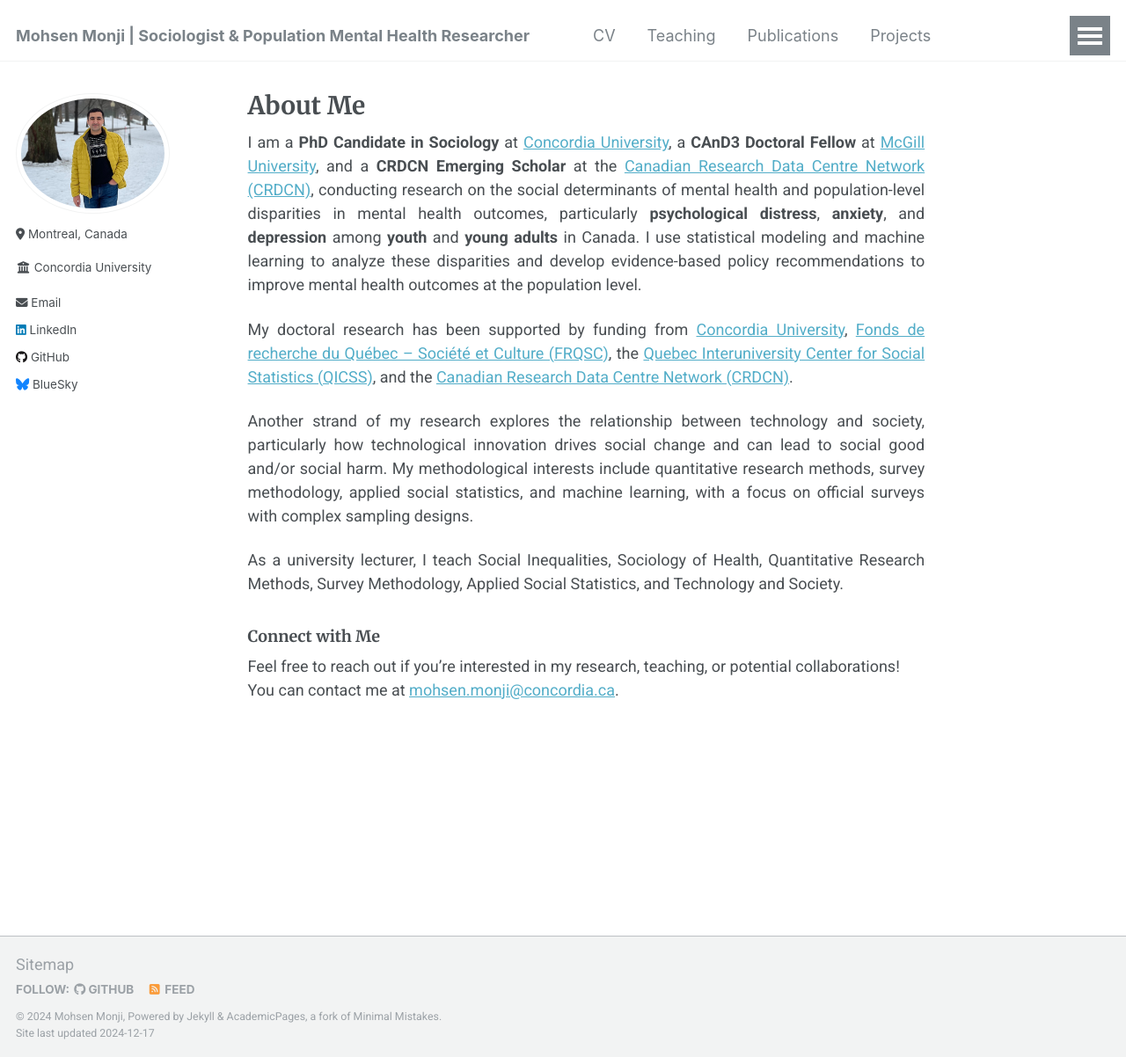
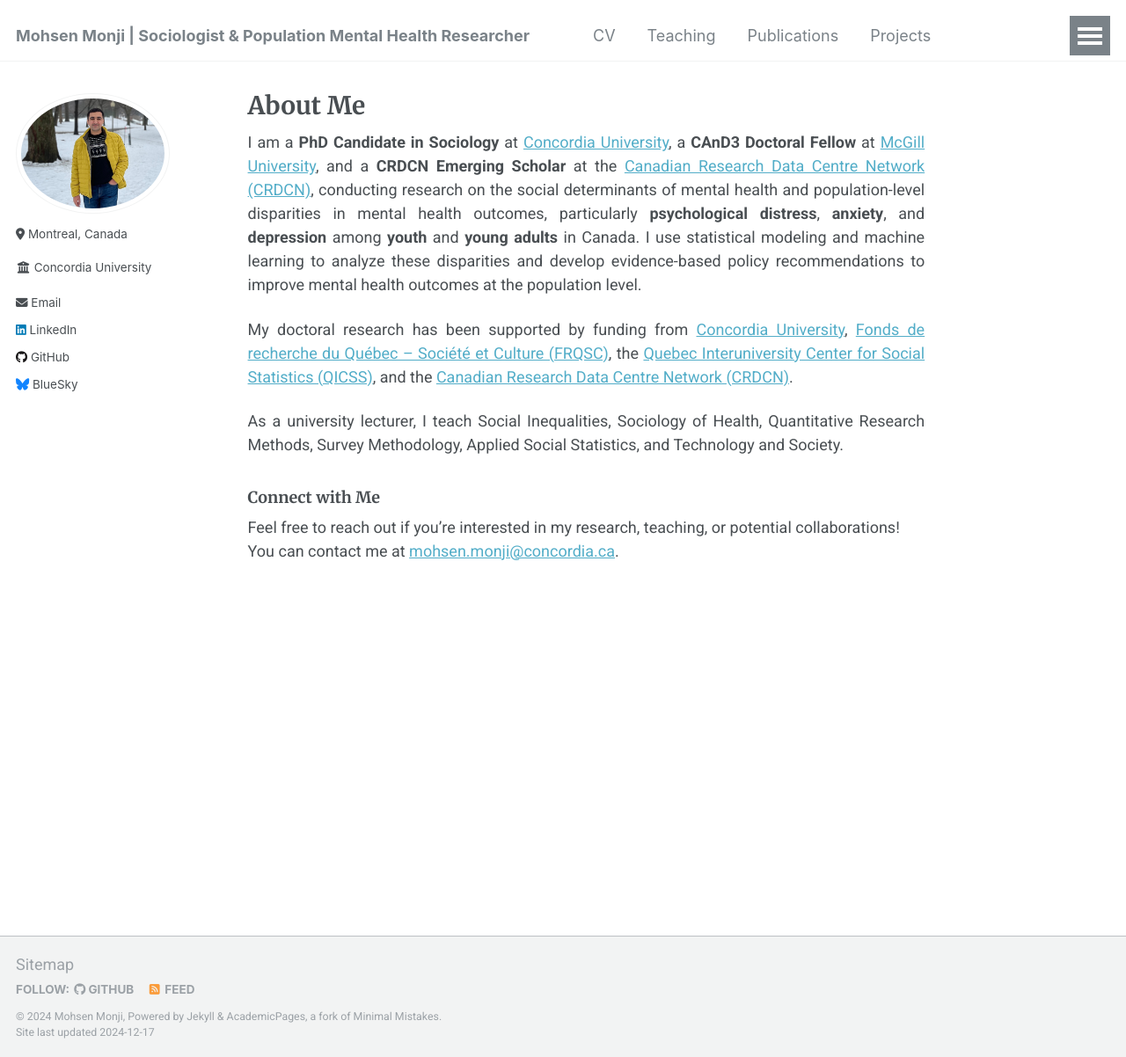
Before and after one commit to Mohsnmonji/mohsnmonji.github.io, a Jekyll site: the page built from _pages/about.md, in a window 1280 px wide and 1202 px high. Shown: the whole window at 88% size. Built offline with Jekyll 4.4.1, drawn with Linux system fonts in a browser that asks for light colours.

Commit message:
Update about.md

```diff
--- a/_pages/about.md
+++ b/_pages/about.md
@@ -14,7 +14,6 @@ I am a **PhD Candidate in Sociology** at [Concordia University](https://www.conc
 
 My doctoral research has been supported by funding from [Concordia University](https://www.concordia.ca/artsci/sociology-anthropology.html), [Fonds de recherche du Québec – Société et Culture (FRQSC)](https://www.frq.gouv.qc.ca), the [Quebec Interuniversity Center for Social Statistics (QICSS)](https://www.ciqss.org), and the [Canadian Research Data Centre Network (CRDCN)](https://crdcn.ca).
 
-Another strand of my research explores the relationship between technology and society, particularly how technological innovation drives social change and can lead to social good and/or social harm. My methodological interests include quantitative research methods, survey methodology, applied social statistics, and machine learning, with a focus on official surveys with complex sampling designs.
 
 As a university lecturer, I teach Social Inequalities, Sociology of Health, Quantitative Research Methods, Survey Methodology, Applied Social Statistics, and Technology and Society.
 
```
